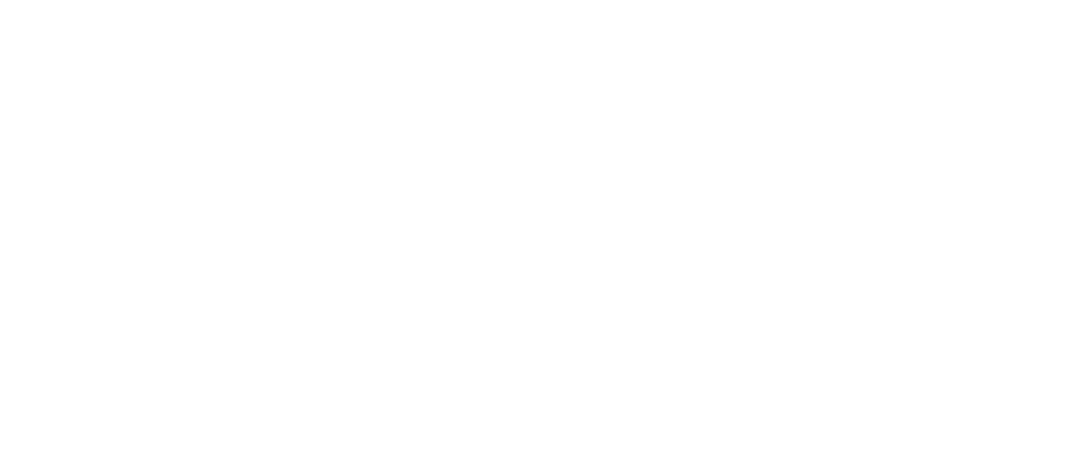
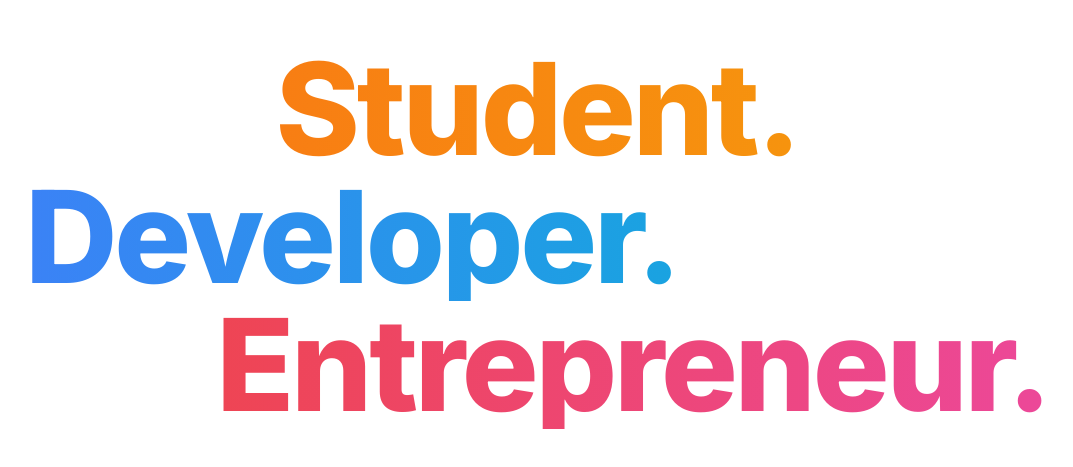
Before and after one commit to nico-bachner/v6, a Next.js app: page / in a window 1280 px wide. Shown: the part 163-630 px from the top of the page, without its empty margins (103-1176 px from the left). Built offline with nearby package versions, Linux system fonts and the light colour scheme.

Commit message:
feat: Header

```diff
--- a/src/app/page.tsx
+++ b/src/app/page.tsx
@@ -1,3 +1,17 @@
-const Page = () => <></>
+const Page = () => (
+  <main className="px-6">
+    <section className="mx-auto flex h-screen flex-col justify-center sm:max-w-xl md:max-w-3xl lg:max-w-5xl">
+      <p className="bg-gradient-to-r from-orange-500 to-amber-500 bg-clip-text text-center text-[13vw] font-extrabold leading-none tracking-tight text-transparent sm:text-7xl md:text-8xl lg:text-9xl">
+        Student.
+      </p>
+      <span className="bg-gradient-to-r from-blue-500 to-cyan-500 bg-clip-text text-center text-[13vw] font-extrabold leading-none tracking-tight text-transparent sm:text-left sm:text-7xl md:text-8xl lg:text-9xl">
+        Developer.
+      </span>
+      <span className="bg-gradient-to-r from-red-500 to-pink-500 bg-clip-text text-center text-[13vw] font-extrabold leading-none tracking-tight text-transparent sm:text-right sm:text-7xl md:text-8xl lg:text-9xl">
+        Entrepreneur.
+      </span>
+    </section>
+  </main>
+)
 
 export default Page
```
